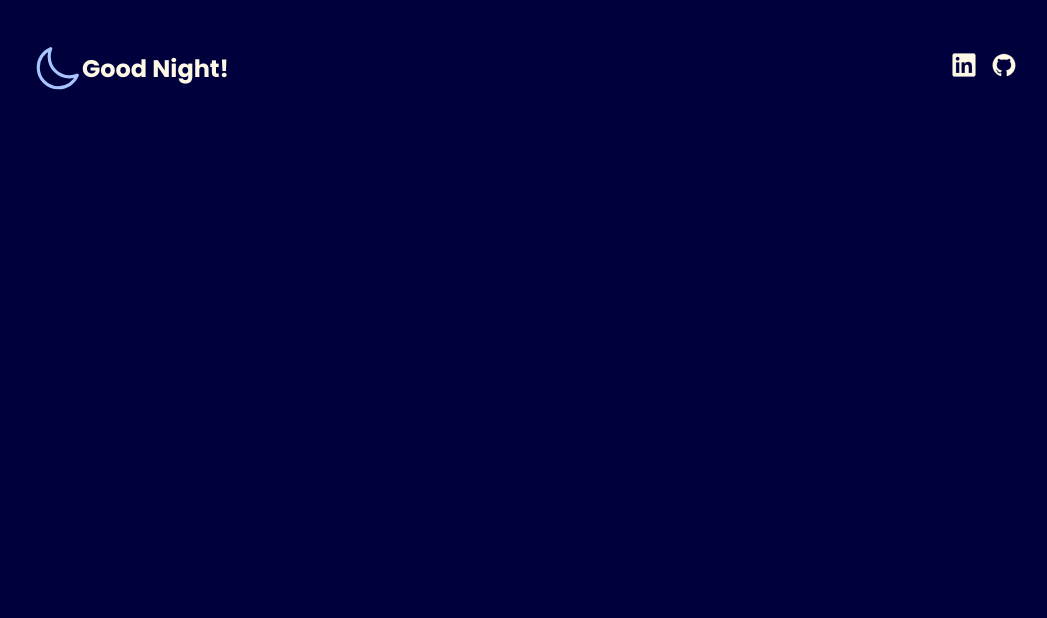
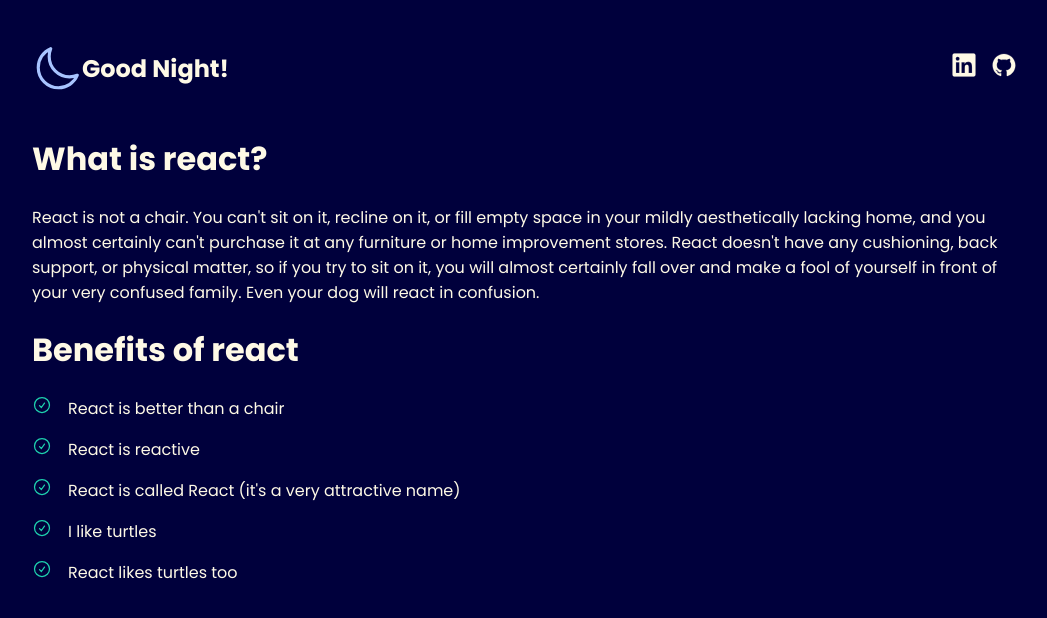
Before and after one commit to Zytronium/atlas-react-and-jsx, a React (Vite) app: page / in a window 1280 px wide. Shown: the top 618 px of the page, without its empty margins (108-1155 px from the left). Built offline with nearby package versions, Linux system fonts and the light colour scheme.

Commit message:
Created Sections explaining React. These Sections use props

```diff
--- a/src/App.jsx
+++ b/src/App.jsx
@@ -1,9 +1,31 @@
 import { Header } from "./components/Header.jsx";
+import { Section } from "./components/Section.jsx";
 
 function App() {
   return (
     <div className="app">
       <Header />
+      <Section title="What is react?">
+        {/* Todo */}
+        React is not a chair. You can&apos;t sit on it, recline on it,
+        or fill empty space in your mildly aesthetically lacking home,
+        and you almost certainly can&apos;t purchase it at any furniture
+        or home improvement stores. React doesn&apos;t have any cushioning,
+        back support, or physical matter, so if you try to sit on it, you
+        will almost certainly fall over and make a fool of yourself in front
+        of your very confused family. Even your dog will react in confusion.
+      </Section>
+
+      <Section title="Benefits of react">
+        <ul>
+          {/* Todo */}
+          <li>React is better than a chair</li>
+          <li>React is reactive</li>
+          <li>React is called React (it&apos;s a very attractive name)</li>
+          <li>I like turtles</li>
+          <li>React likes turtles too</li>
+        </ul>
+      </Section>
     </div>
   );
 }
--- /dev/null
+++ b/src/components/Section.jsx
@@ -0,0 +1,8 @@
+export function Section(props) {
+  return (
+    <div className="section">
+      <h1>{props.title}</h1>
+      {props.children}
+    </div>
+  )
+}
```
